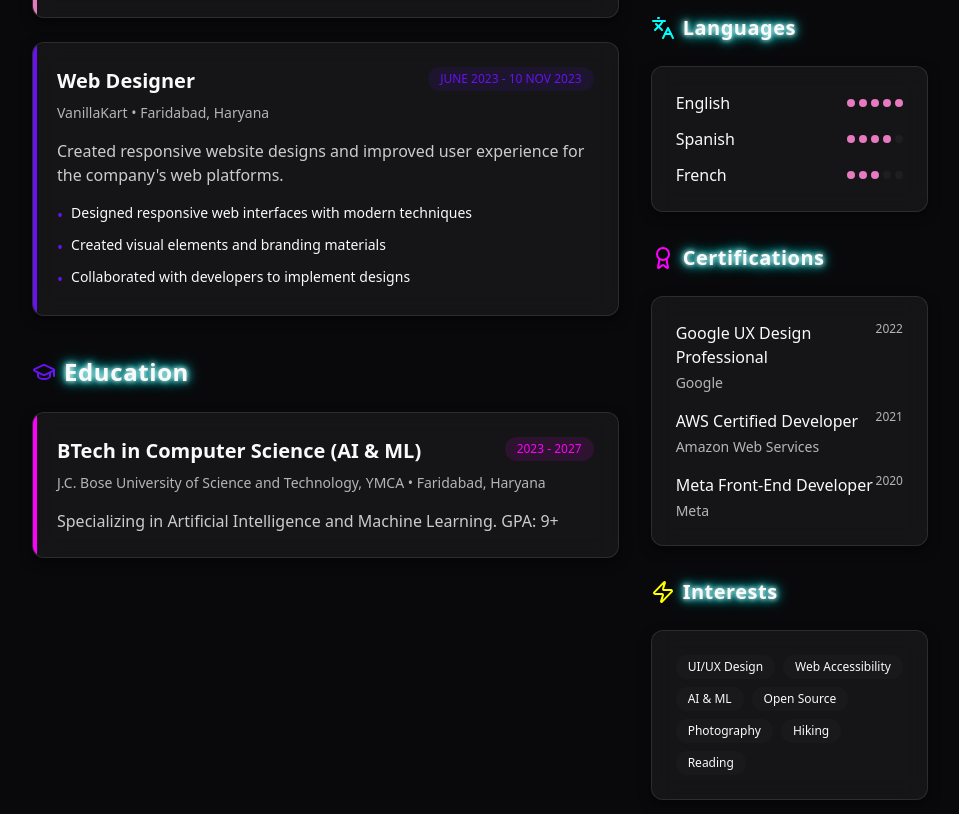
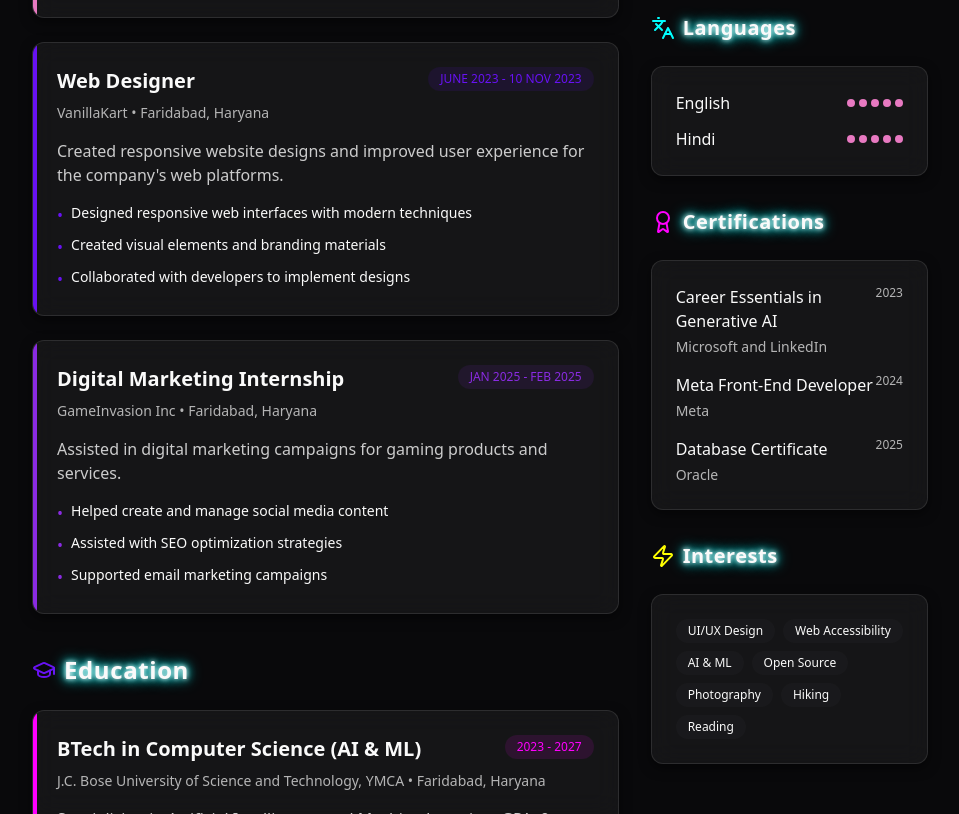
Before and after one commit to Nandini21-cs/My-Portfolio, a React (Vite) app: page /resume in a window 1280 px wide. Shown: the part 600-1414 px from the top of the page, without its empty margins (160-1119 px from the left). Built offline with nearby package versions, Linux system fonts and the light colour scheme.

Commit message:
Update Resume Content
Update languages, certifications, and experience.

```diff
--- a/src/pages/Resume.tsx
+++ b/src/pages/Resume.tsx
@@ -1,3 +1,4 @@
+
 import React from "react";
 import Layout from "@/components/Layout";
 import { Button } from "@/components/ui/button";
@@ -103,6 +104,37 @@ const Resume = () => {
                         </ul>
                       </CardContent>
                     </Card>
+
+                    {/* New Job - Digital Marketing Internship */}
+                    <Card className="glass-effect relative overflow-hidden">
+                      <div className="absolute top-0 left-0 w-1 h-full bg-neon-purple"></div>
+                      <CardContent className="p-6">
+                        <div className="flex flex-col md:flex-row md:justify-between md:items-start mb-2">
+                          <h3 className="text-xl font-bold">Digital Marketing Internship</h3>
+                          <span className="inline-flex items-center px-3 py-1 mt-2 md:mt-0 rounded-full text-xs font-medium bg-neon-purple/10 text-neon-purple">
+                            JAN 2025 - FEB 2025
+                          </span>
+                        </div>
+                        <p className="text-sm text-foreground/70 mb-4">GameInvasion Inc • Faridabad, Haryana</p>
+                        <p className="text-foreground/80">
+                          Assisted in digital marketing campaigns for gaming products and services.
+                        </p>
+                        <ul className="mt-4 space-y-2">
+                          <li className="flex items-start">
+                            <span className="text-neon-purple mr-2">•</span>
+                            <span className="text-sm">Helped create and manage social media content</span>
+                          </li>
+                          <li className="flex items-start">
+                            <span className="text-neon-purple mr-2">•</span>
+                            <span className="text-sm">Assisted with SEO optimization strategies</span>
+                          </li>
+                          <li className="flex items-start">
+                            <span className="text-neon-purple mr-2">•</span>
+                            <span className="text-sm">Supported email marketing campaigns</span>
+                          </li>
+                        </ul>
+                      </CardContent>
+                    </Card>
                   </div>
                 </div>
 
@@ -187,7 +219,7 @@ const Resume = () => {
                   </Card>
                 </div>
 
-                {/* Languages */}
+                {/* Languages - UPDATED */}
                 <div className="animate-slide-up" style={{ animationDelay: "0.5s" }}>
                   <div className="flex items-center gap-2 mb-6">
                     <Languages className="text-neon-blue" />
@@ -206,18 +238,10 @@ const Resume = () => {
                           </div>
                         </li>
                         <li className="flex justify-between items-center">
-                          <span>Spanish</span>
+                          <span>Hindi</span>
                           <div className="flex gap-1">
                             {[...Array(5)].map((_, i) => (
-                              <span key={i} className={`w-2 h-2 rounded-full ${i < 4 ? 'bg-accent' : 'bg-secondary/50'}`}></span>
-                            ))}
-                          </div>
-                        </li>
-                        <li className="flex justify-between items-center">
-                          <span>French</span>
-                          <div className="flex gap-1">
-                            {[...Array(5)].map((_, i) => (
-                              <span key={i} className={`w-2 h-2 rounded-full ${i < 3 ? 'bg-accent' : 'bg-secondary/50'}`}></span>
+                              <span key={i} className="w-2 h-2 rounded-full bg-accent"></span>
                             ))}
                           </div>
                         </li>
@@ -226,7 +250,7 @@ const Resume = () => {
                   </Card>
                 </div>
 
-                {/* Certifications */}
+                {/* Certifications - UPDATED */}
                 <div className="animate-slide-up" style={{ animationDelay: "0.7s" }}>
                   <div className="flex items-center gap-2 mb-6">
                     <Award className="text-neon-pink" />
@@ -238,24 +262,24 @@ const Resume = () => {
                       <ul className="space-y-4">
                         <li className="space-y-1">
                           <div className="flex justify-between">
-                            <span className="font-medium">Google UX Design Professional</span>
-                            <span className="text-xs text-foreground/70">2022</span>
+                            <span className="font-medium">Career Essentials in Generative AI</span>
+                            <span className="text-xs text-foreground/70">2023</span>
                           </div>
-                          <p className="text-sm text-foreground/70">Google</p>
-                        </li>
-                        <li className="space-y-1">
-                          <div className="flex justify-between">
-                            <span className="font-medium">AWS Certified Developer</span>
-                            <span className="text-xs text-foreground/70">2021</span>
-                          </div>
-                          <p className="text-sm text-foreground/70">Amazon Web Services</p>
+                          <p className="text-sm text-foreground/70">Microsoft and LinkedIn</p>
                         </li>
                         <li className="space-y-1">
                           <div className="flex justify-between">
                             <span className="font-medium">Meta Front-End Developer</span>
-                            <span className="text-xs text-foreground/70">2020</span>
+                            <span className="text-xs text-foreground/70">2024</span>
                           </div>
                           <p className="text-sm text-foreground/70">Meta</p>
+                        </li>
+                        <li className="space-y-1">
+                          <div className="flex justify-between">
+                            <span className="font-medium">Database Certificate</span>
+                            <span className="text-xs text-foreground/70">2025</span>
+                          </div>
+                          <p className="text-sm text-foreground/70">Oracle</p>
                         </li>
                       </ul>
                     </CardContent>
```
